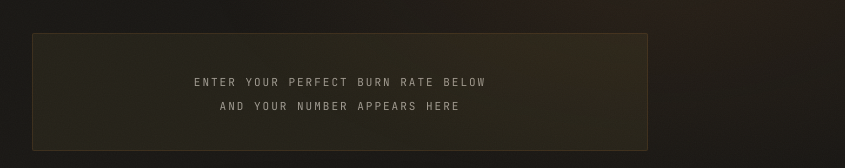
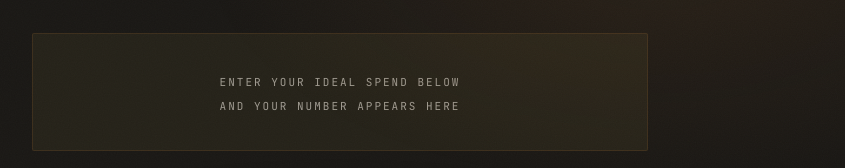
Before and after one commit to mbrownpal/berichnow-lander, a Next.js app: page /resources/calculator in a window 1280 px wide. Shown: the part 354-522 px from the top of the page, without its empty margins (300-1145 px from the left). Built offline with nearby package versions, Linux system fonts and the light colour scheme; a web font is replaced by a local one.

Commit message:
Copy update: Replace 'Perfect Burn Rate' with 'Ideal Spend'

```diff
--- a/app/resources/calculator/page.tsx
+++ b/app/resources/calculator/page.tsx
@@ -502,7 +502,7 @@ export default function EscapeVelocityCalculator() {
 
         <div className="results dormant" id="results">
           <p className="prompt">
-            Enter your Perfect Burn Rate below
+            Enter your Ideal Spend below
             <br />
             and your number appears here
           </p>
@@ -575,7 +575,7 @@ export default function EscapeVelocityCalculator() {
           </p>
           <div className="field">
             <label>
-              Perfect Burn Rate <small>Monthly cost of the life you actually want</small>
+              Ideal Spend <small>Monthly cost of the life you actually want</small>
             </label>
             <div className="money">
               <span>$</span>
--- a/app/resources/library/page.tsx
+++ b/app/resources/library/page.tsx
@@ -38,7 +38,7 @@ export default async function ResourceLibrary() {
                   01. The Unbreakable Year
                 </h3>
                 <p style={{ fontSize: '18px', color: 'var(--text-body)', marginBottom: '12px' }}>
-                  Map the life you actually want and price it out month by month until you arrive at your Perfect Burn Rate.
+                  Map the life you actually want and price it out month by month until you arrive at your Ideal Spend.
                 </p>
                 <a href="/resources/unbreakable-year.html" target="_blank" style={{ fontFamily: 'var(--font-mono)', fontSize: '12px', letterSpacing: '2px', textTransform: 'uppercase', color: 'var(--copper)', textDecoration: 'none' }}>
                   Open Workbook →
```
